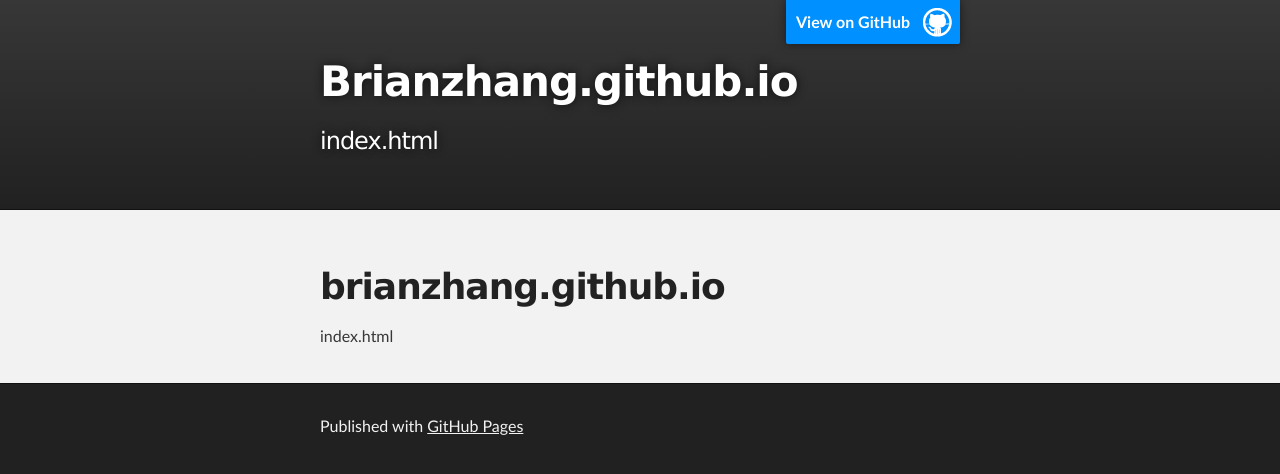
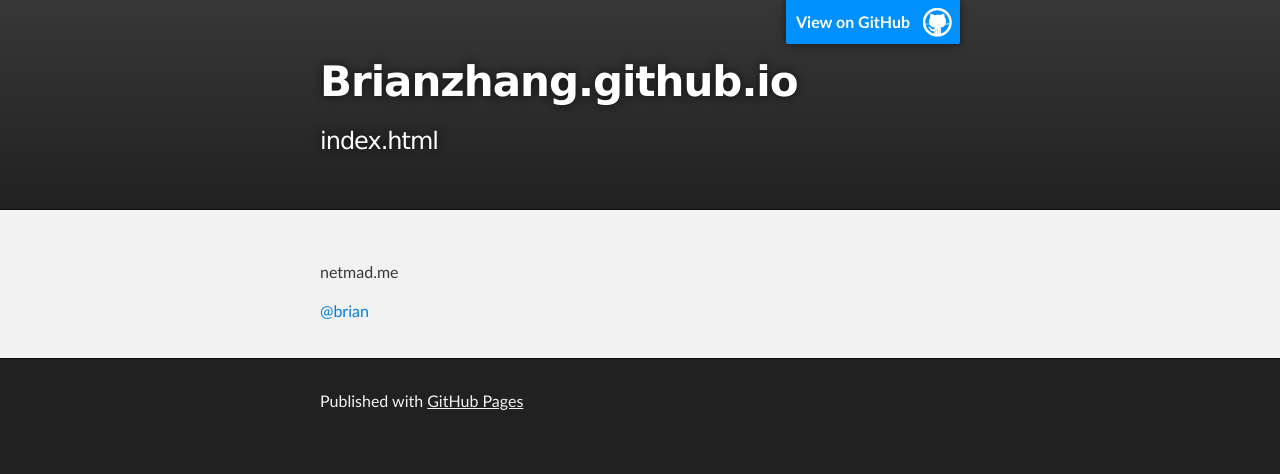
Before and after one commit to brianzhang/brianzhang.github.io, a Jekyll site: the page index.html, which Jekyll copies as it is, in a window 1280 px wide. Shown: the top 474 px of the page. Built offline with Jekyll 4.4.1, drawn with Linux system fonts in a browser that asks for light colours; Markdown is read by kramdown in place of the engine named in the settings.

Commit message:
Replace master branch with page content via GitHub

```diff
--- a/index.html
+++ b/index.html
@@ -27,10 +27,9 @@
     <!-- MAIN CONTENT -->
     <div id="main_content_wrap" class="outer">
       <section id="main_content" class="inner">
-        <h1>
-<a name="brianzhanggithubio" class="anchor" href="#brianzhanggithubio"><span class="octicon octicon-link"></span></a>brianzhang.github.io</h1>
+        <p>netmad.me</p>
 
-<p>index.html</p>
+<p><a href="https://github.com/brian" class="user-mention">@brian</a></p>
       </section>
     </div>
 
--- a/params.json
+++ b/params.json
@@ -1 +1 @@
-{"name":"Brianzhang.github.io","tagline":"index.html","body":"brianzhang.github.io\r\n=======\r\nindex.html\r\n","google":"","note":"Don't delete this file! It's used internally to help with page regeneration."}
+{"name":"Brianzhang.github.io","tagline":"index.html","body":"netmad.me\r\n\r\n@brian","google":"","note":"Don't delete this file! It's used internally to help with page regeneration."}
```
